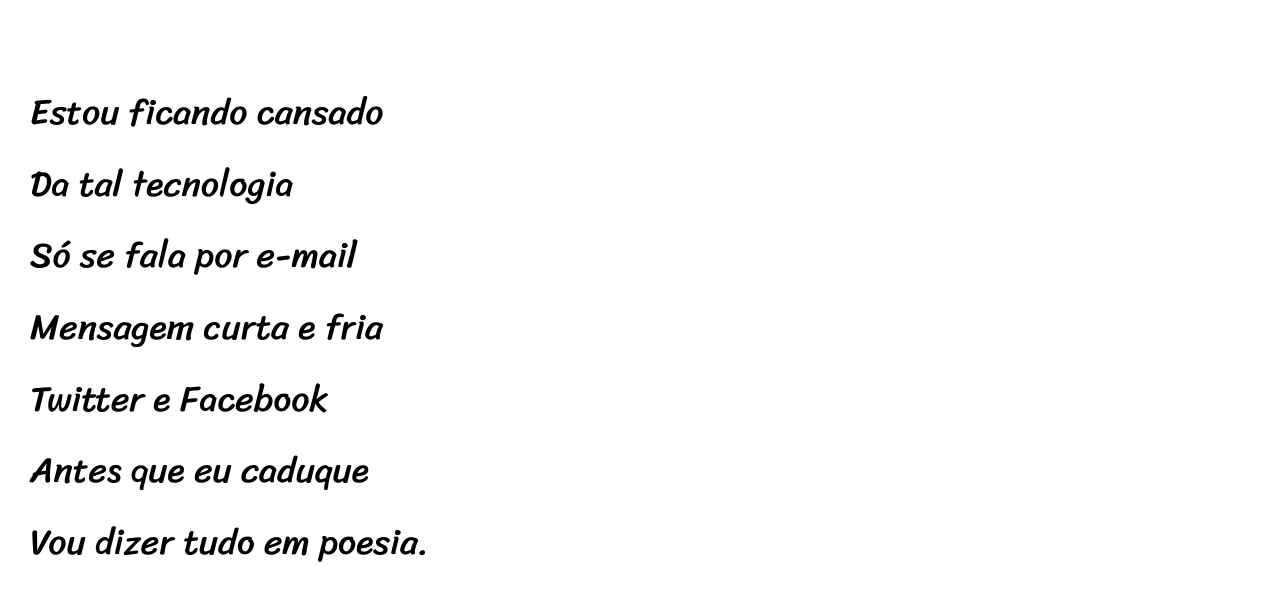
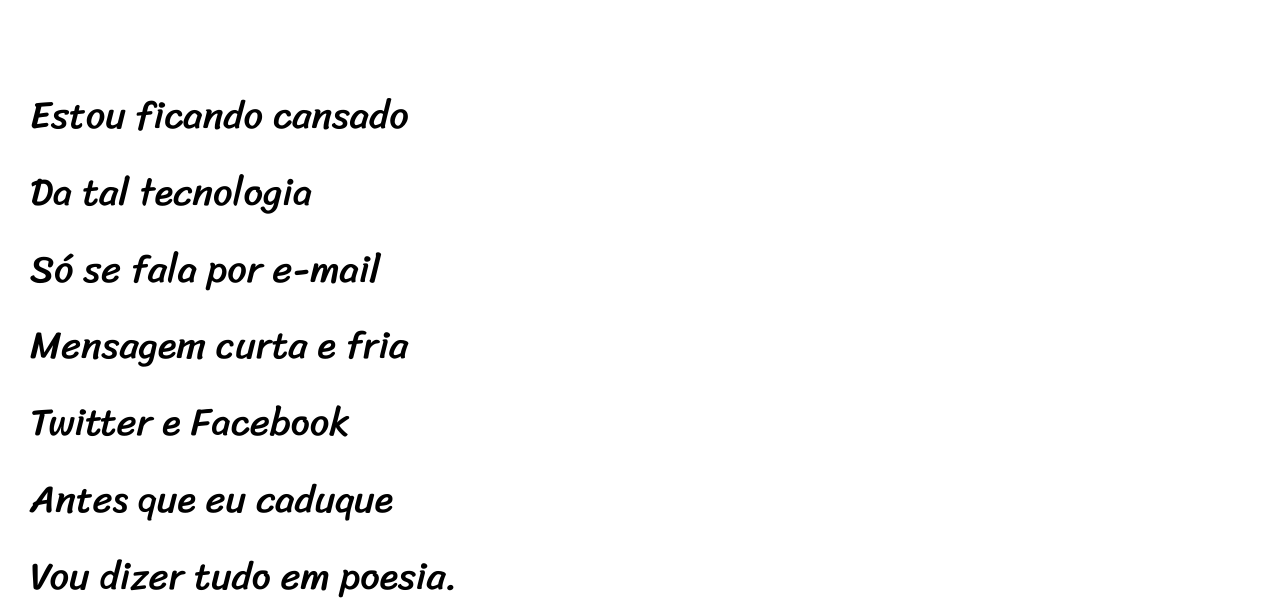
Before and after one commit to jhonk17/projeto-cordel, a plain HTML site: page index.html in a window 1280 px wide. Shown: the part 218-818 px from the top of the page. Drawn offline with Linux system fonts and the light colour scheme.

Commit message:
Update style.css

```diff
--- a/estilo/style.css
+++ b/estilo/style.css
@@ -53,7 +53,7 @@ section {
     line-height: 2em;
     padding-left: 30px;
     font-family: var(--font3);
-    font-size: 2.8vw;
+    font-size: 3vw;
 }
 
 section > p {
```
